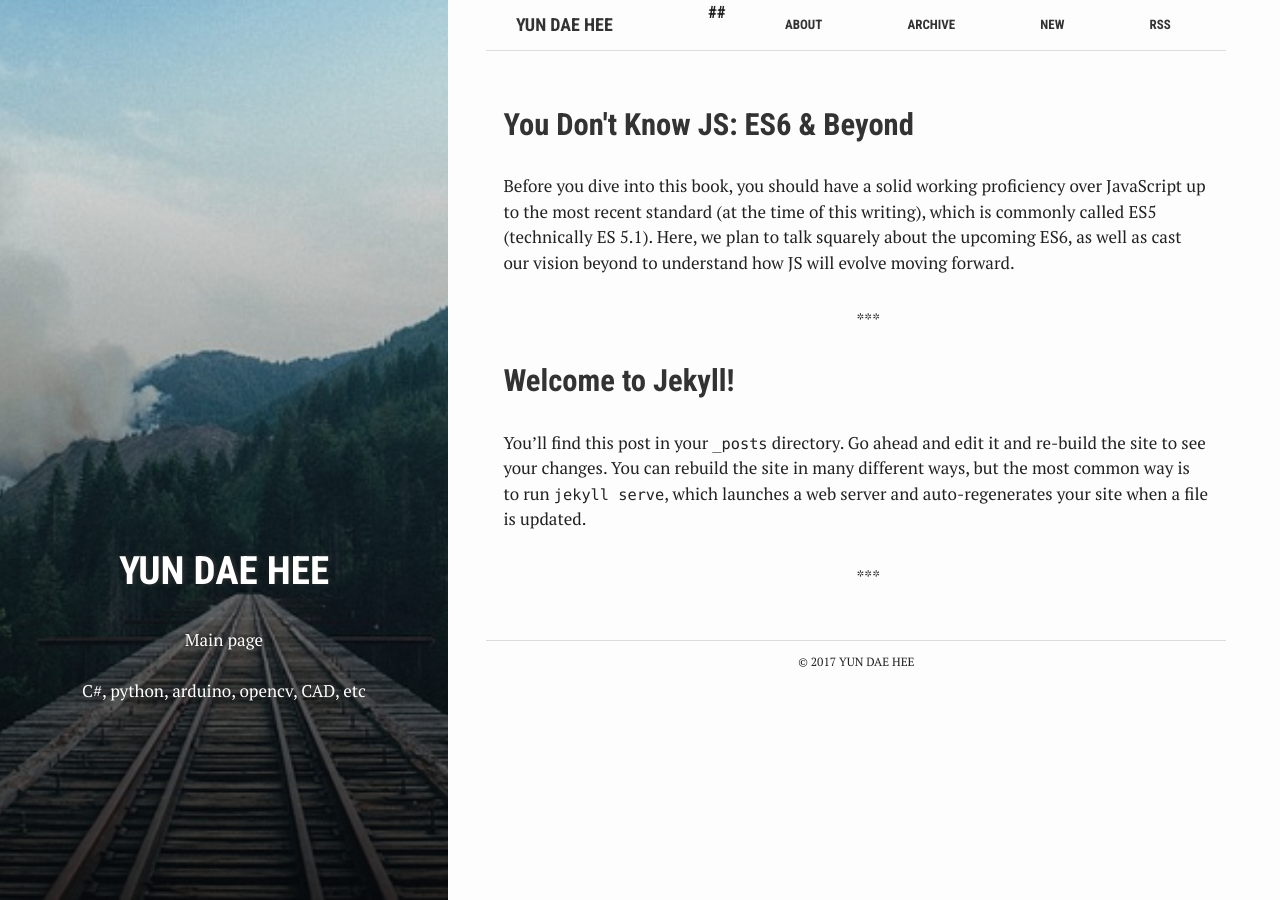
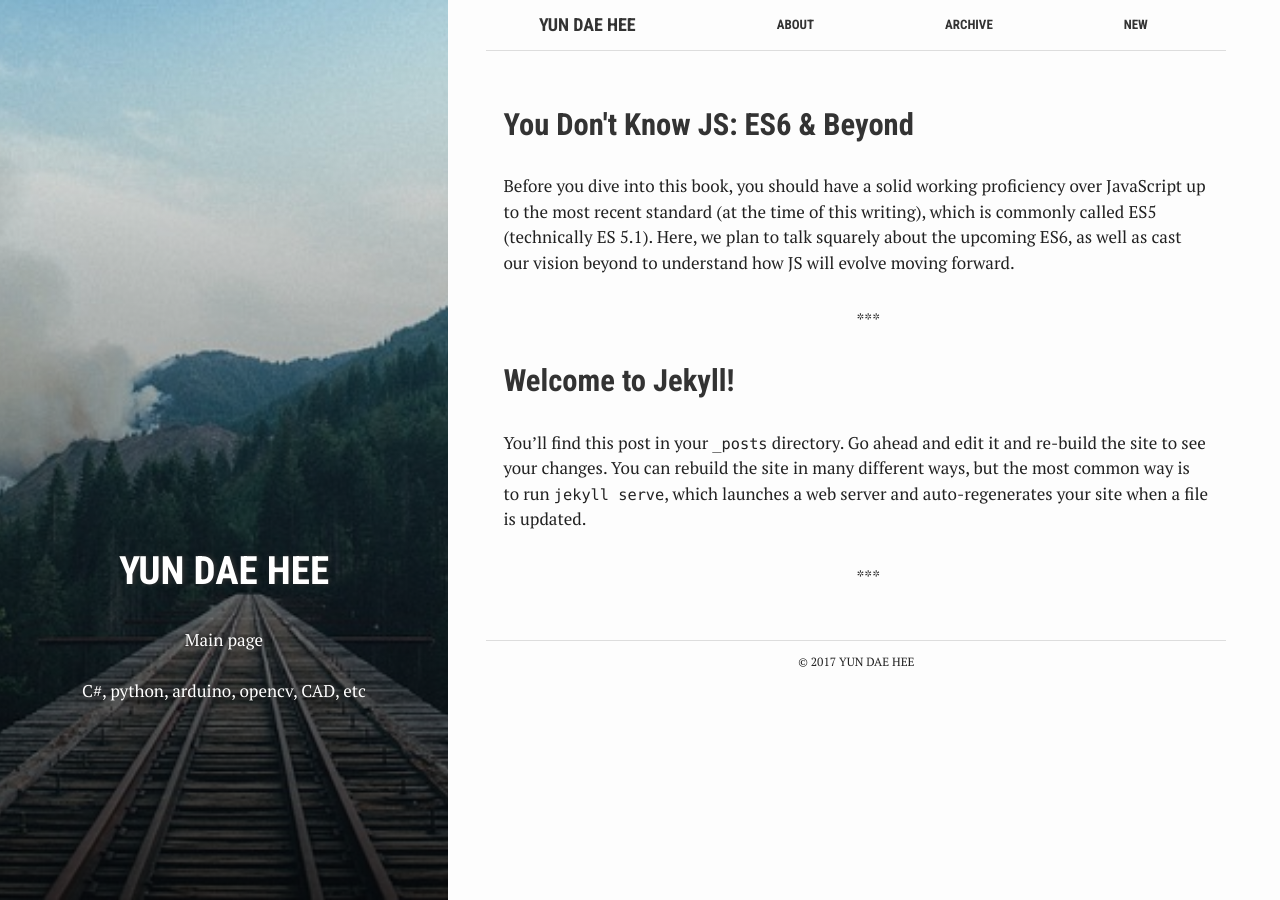
Before and after one commit to test076923/076923.github.io, a Jekyll site: the page built from index.html, in a window 1280 px wide. Built offline with Jekyll 4.4.1, drawn with Linux system fonts in a browser that asks for light colours.

Commit message:
Update header.html

```diff
--- a/_includes/header.html
+++ b/_includes/header.html
@@ -12,7 +12,7 @@
       {% endif %}
     {% endfor %}
 
-    ##<a href="{{ "/feed.xml" | prepend: site.baseurl }}">RSS</a>
+
 
     <label for="menu-checkbox" class="toggle-button" data-open="☰" data-close="☰" onclick></label>
   </nav>
```
